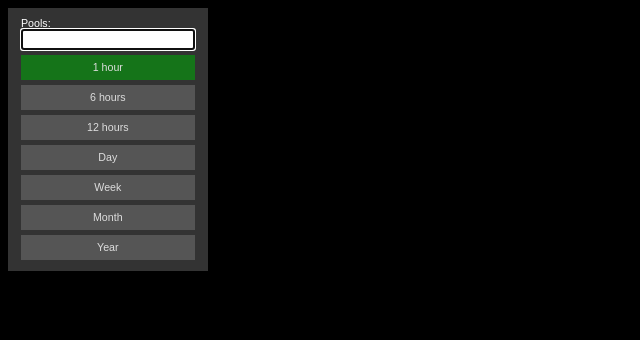
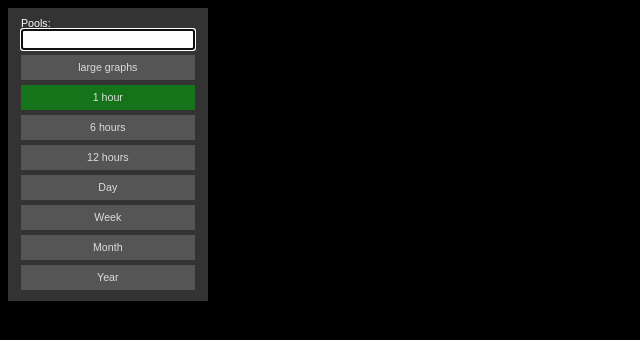
Before and after one commit to simplegeo/metartg, a Python web app: template templates/metrics.html in a window 1280 px wide. Shown: the top 340 px of the page, without its empty margins (0-640 px from the left). Run offline with Jinja, Linux system fonts and the light colour scheme; the template is opened without the code that fills it, so the values that code supplies are empty; some libraries are stand-ins or nearby versions.

Commit message:
add large graph button

```diff
--- a/static/metrics.css
+++ b/static/metrics.css
@@ -80,7 +80,7 @@ img {
 	/*margin-bottom: 20px;*/
 }
 
-.timerange li, .graphtype {
+.timerange li, .graphtype, .size {
 	margin-top: 5px;
 	background-color: #555;
 	color: #DDD;
@@ -121,6 +121,10 @@ img {
 	background-color: #157419;
 }
 
+.size .selected {
+	background-color: #157419;
+}
+
 .graphtype.selected {
 	background-color: #741519;
 }
--- a/templates/metrics.html
+++ b/templates/metrics.html
@@ -27,6 +27,11 @@ function toggle_graphtype(evt) {
 	update_graphs();
 }
 
+function toggle_update(evt) {
+	$(evt.target).toggleClass('selected');
+	update_graphs();
+}
+
 function toggle_group(evt) {
 	$('.category[name="' + evt.target.innerHTML + '"]').toggle();
 }
@@ -38,6 +43,8 @@ function update_graphs() {
 	query = query.replace(/ /g, '+');
 
 	var timerange = $('.timerange .selected').attr('name');
+
+	var size = $('.size .selected').attr('name') ? $('.size .selected').attr('name') : 'small';
 
 	var ts_end = parseInt(new Date().getTime() / 1000);
 	var ts_start = ts_end - (timerange * 3600);
@@ -80,7 +87,7 @@ function update_graphs() {
 					html += '<ul class="graphs">';
 					for(var x = 0; x < graphtypes.length; x++) {
 						var graphtype = graphtypes[x];
-						html += '<li><a href="/graph/' + instance + '/' + graphtype + '?start=' + ts_start + '&end=' + ts_end + '"><img src="/graph/' + instance + '/' + graphtype + '?size=small&start=' + ts_start + '&end=' + ts_end + '" alt="' + server.name + ' ' + graphtype + '" /></a></li>';
+						html += '<li><a href="/graph/' + instance + '/' + graphtype + '?start=' + ts_start + '&end=' + ts_end + '"><img src="/graph/' + instance + '/' + graphtype + '?size=' + size + '&start=' + ts_start + '&end=' + ts_end + '" alt="' + server.name + ' ' + graphtype + '" /></a></li>';
 					}
 					html += '</ul>';
 				}
@@ -122,6 +129,7 @@ $(document).ready(function() {
 	$('.timerange li').click(select_timerange);
 	$('.graphtype').click(toggle_graphtype);
 	$('.group').click(toggle_group);
+	$('.size').click(toggle_update);
 });
 </script>
 
@@ -130,6 +138,10 @@ $(document).ready(function() {
 <fieldset class="search">
 	<label for="pools">Pools:</label>
 	<input type="text" name="pools" value="{{ query }}" class="pools" />
+
+	<ul class="size">
+		<li name=="large">large graphs</li>
+	</ul>
 
 	<ul class="timerange">
 		<li class="selected" name="1">1 hour</li>
```
